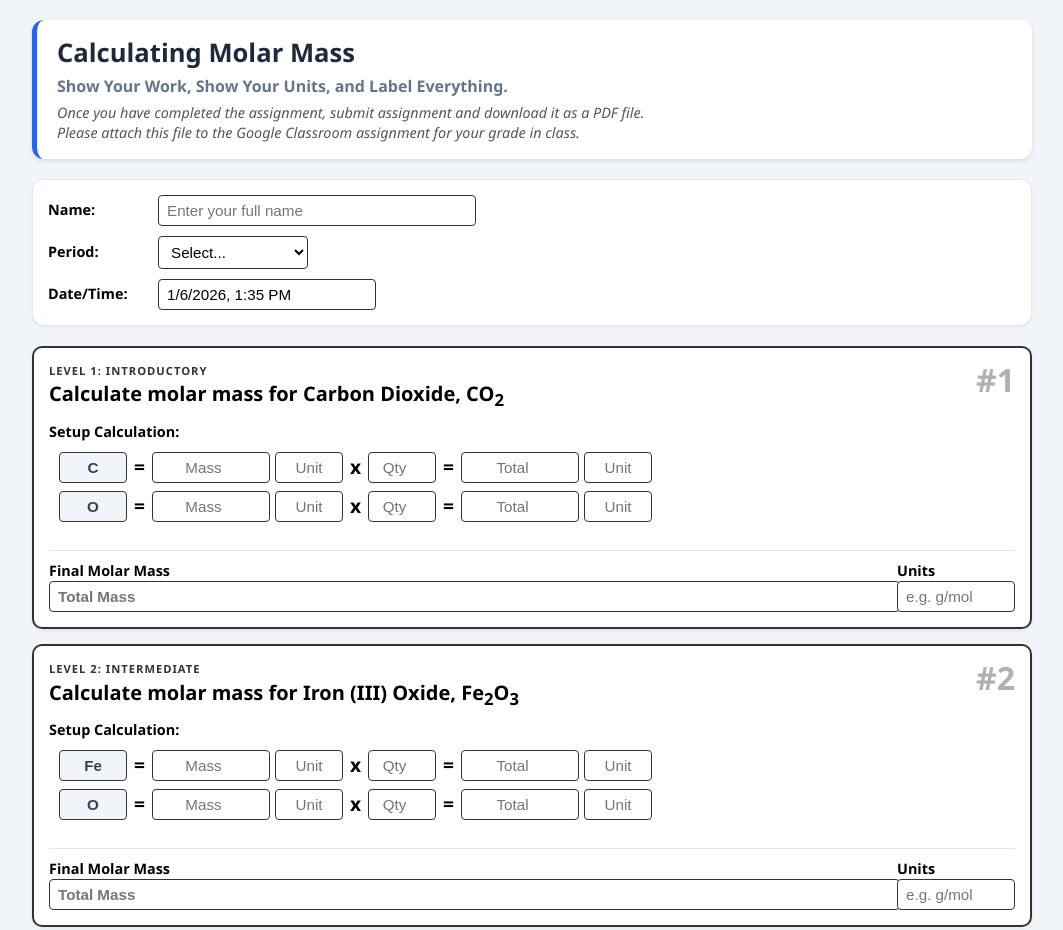
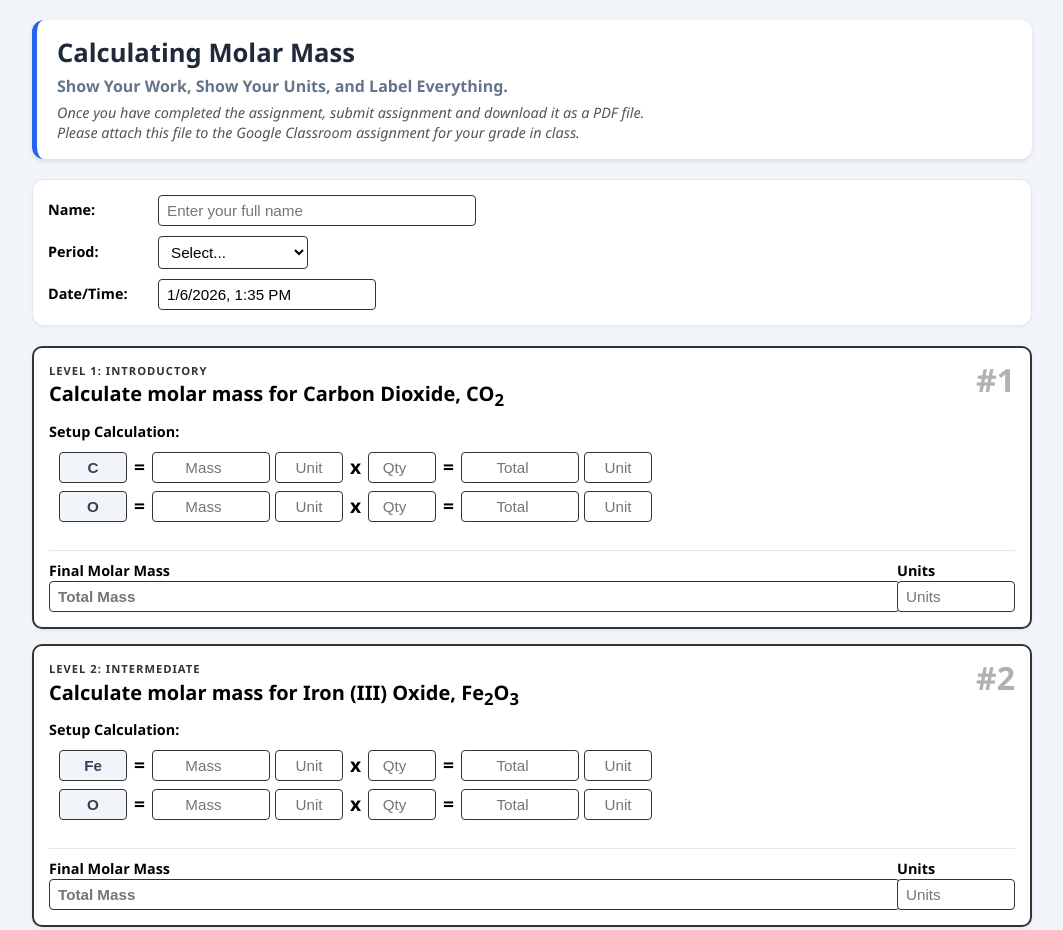
Before and after one commit to NicholeDePaulLandry/CalculatingMolarMass_Assignment, a plain HTML site: page index.html in a window 1280 px wide. Shown: the top 930 px of the page, without its empty margins (108-1171 px from the left). Drawn offline with Linux system fonts and the light colour scheme.

Commit message:
Update index.html

```diff
--- a/index.html
+++ b/index.html
@@ -603,7 +603,7 @@
                             </div>
                             <div>
                                 <label>Units</label>
-                                <input type="text" id="units-${index}" placeholder="e.g. g/mol" style="width: 100px;">
+                                <input type="text" id="units-${index}" placeholder="Units" style="width: 100px;">
                             </div>
                         </div>
                     </div>
```
